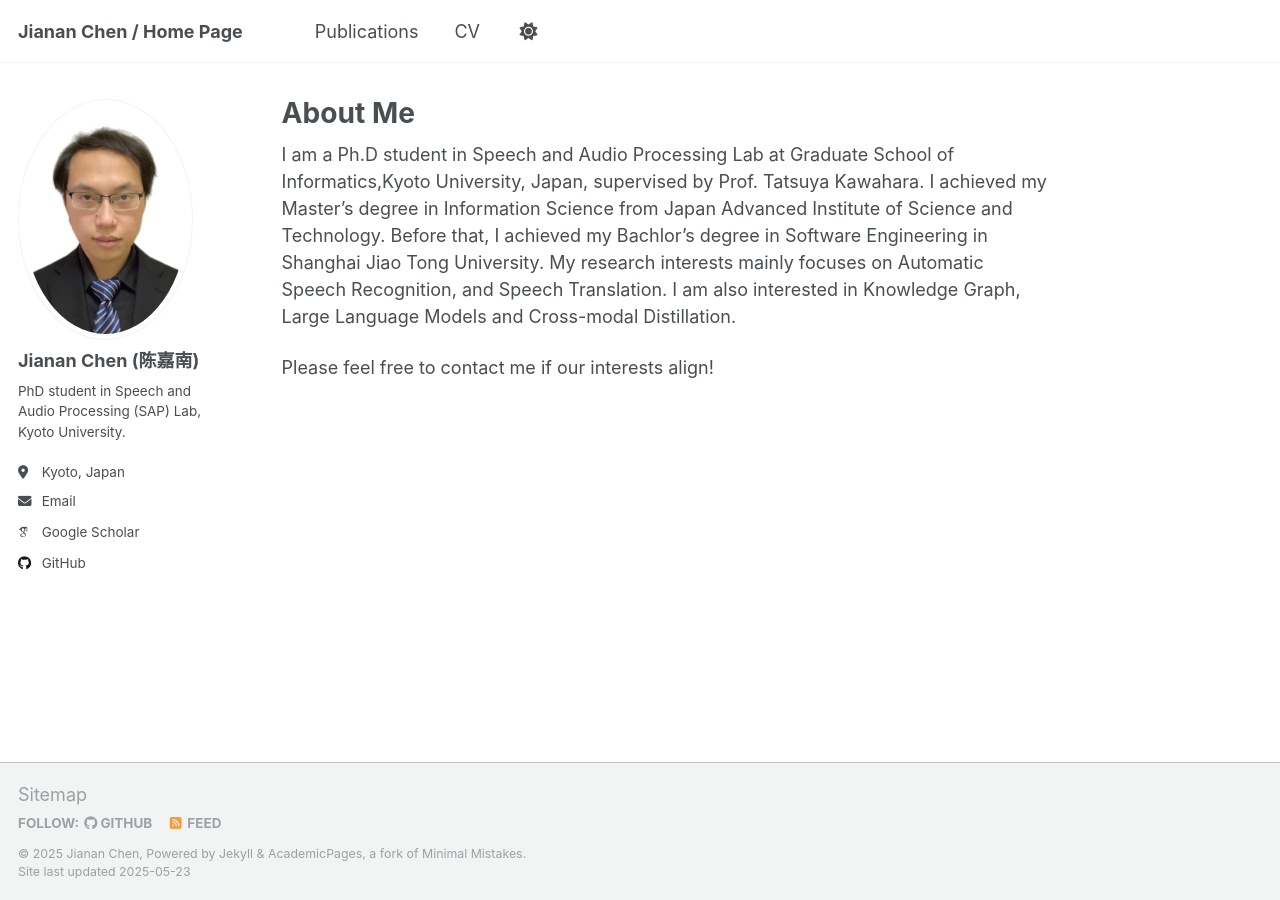
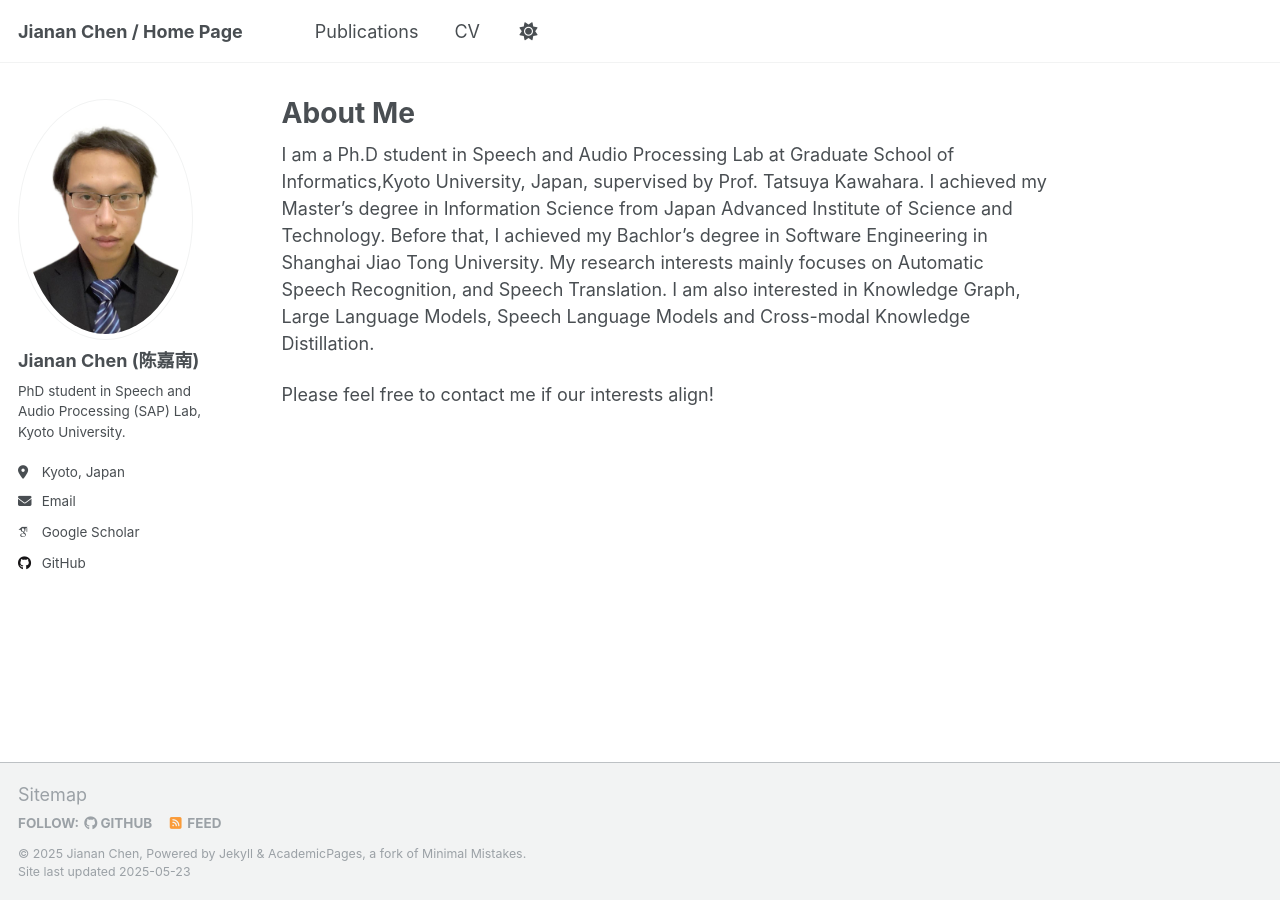
Before and after one commit to CHEN-JIANAN/CHEN-JIANAN.github.io, a Jekyll site: the page built from _pages/about.md, in a window 1280 px wide. Built offline with Jekyll 4.4.1, drawn with Linux system fonts in a browser that asks for light colours; some web fonts are replaced.

Commit message:
Update about.md

```diff
--- a/_pages/about.md
+++ b/_pages/about.md
@@ -7,6 +7,6 @@ redirect_from:
   - /about.html
 ---
 
-I am a Ph.D student in Speech and Audio Processing Lab at Graduate School of Informatics,Kyoto University, Japan, supervised by Prof. Tatsuya Kawahara. I achieved my Master's degree in Information Science from Japan Advanced Institute of Science and Technology. Before that, I achieved my Bachlor's degree in Software Engineering in Shanghai Jiao Tong University. My research interests mainly focuses on Automatic Speech Recognition, and Speech Translation. I am also interested in Knowledge Graph, Large Language Models and Cross-modal Distillation.
+I am a Ph.D student in Speech and Audio Processing Lab at Graduate School of Informatics,Kyoto University, Japan, supervised by Prof. Tatsuya Kawahara. I achieved my Master's degree in Information Science from Japan Advanced Institute of Science and Technology. Before that, I achieved my Bachlor's degree in Software Engineering in Shanghai Jiao Tong University. My research interests mainly focuses on Automatic Speech Recognition, and Speech Translation. I am also interested in Knowledge Graph, Large Language Models, Speech Language Models and Cross-modal Knowledge Distillation.
 
 Please feel free to contact me if our interests align!
```
